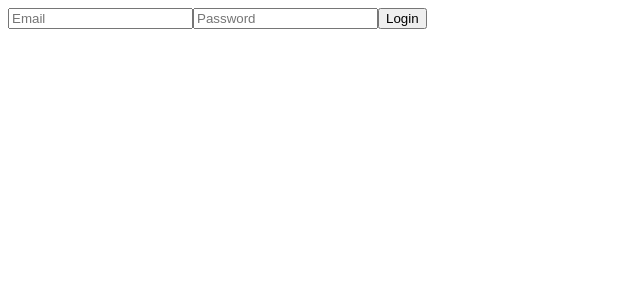
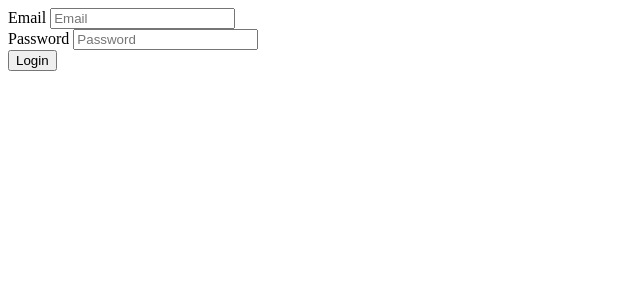
Before and after one commit to stella-kang/Koko, a React (Create React App) app in the folder frontend/: page /#/login in a window 1280 px wide. Shown: the top 300 px of the page, without its empty margins (0-640 px from the left). Built offline with nearby package versions, Linux system fonts and the light colour scheme.

Commit message:
Add label and other defaults for inputs

```diff
--- a/frontend/src/components/session/LoginForm.jsx
+++ b/frontend/src/components/session/LoginForm.jsx
@@ -19,19 +19,26 @@
   return (
     <div>
       <form onSubmit={handleSubmit}>
+
         <div>
-          <input type="text"
+          <label htmlFor="email">Email {errors.email}</label>
+          <input type="text" id="email" spellCheck="false"
             value={email}
             onChange={(e) => setEmail(e.currentTarget.value)}
             placeholder="Email"
           />
-          <input type="password"
+        </div>
+
+        <div>
+          <label htmlFor="password">Password {errors.password}</label>
+          <input type="password" id="password"
             value={password}
             onChange={(e) => setPassword(e.currentTarget.value)}
             placeholder="Password"
           />
-          <button>Login</button>
         </div>
+
+        <button>Login</button>
       </form>
     </div>
   )
--- a/frontend/src/components/session/RegisterForm.jsx
+++ b/frontend/src/components/session/RegisterForm.jsx
@@ -23,29 +23,44 @@
   return (
     <div>
       <form onSubmit={handleSubmit}>
+
         <div>
-          <input type="text"
+          <label htmlFor="email">Email {errors.email}</label>
+          <input type="text" id="email" spellCheck="false"
             value={email}
             onChange={(e) => setEmail(e.currentTarget.value)}
             placeholder="Email"
           />
-          <input type="text"
+        </div>
+
+        <div>
+          <label htmlFor="username">Username {errors.username}</label>
+          <input type="text" id="username" spellCheck="false"
             value={username}
             onChange={(e) => setUsername(e.currentTarget.value)}
             placeholder="Username"
-          />
-          <input type="password"
+            />
+        </div>
+
+        <div>
+          <label htmlFor="password">Password {errors.password}</label>
+          <input type="password" id="password"
             value={password}
             onChange={(e) => setPassword(e.currentTarget.value)}
             placeholder="Password"
-          />
-          <input type="password"
+            />
+        </div>
+
+        <div>
+          <label htmlFor="password2">Confirm Password {errors.password2}</label>
+          <input type="password" id="password2"
             value={password2}
             onChange={(e) => setPassword2(e.currentTarget.value)}
             placeholder="Confirm Password"
-          />
-          <button>Register</button>
+            />
         </div>
+
+        <button>Register</button>
       </form>
     </div>
   )
```
